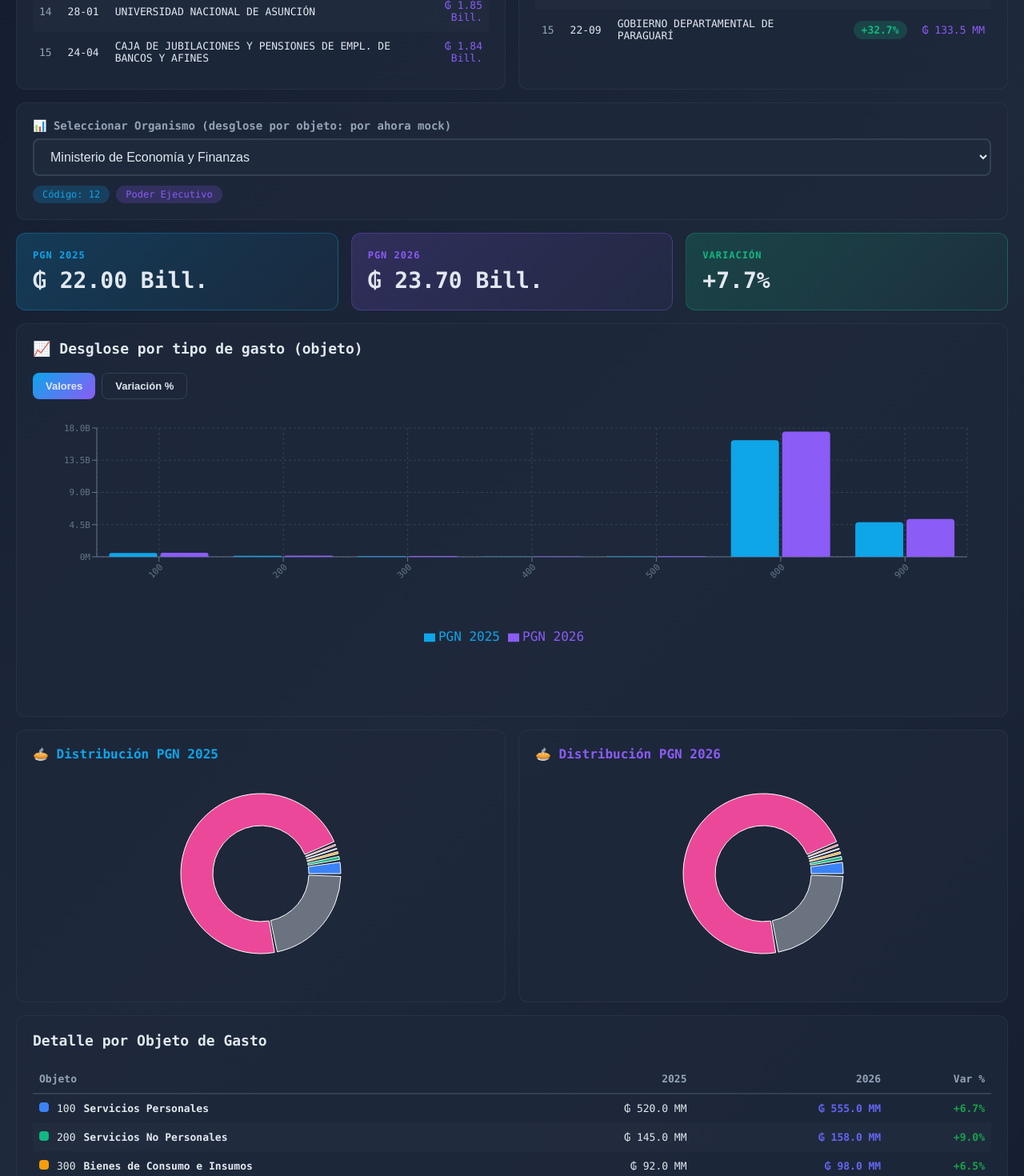
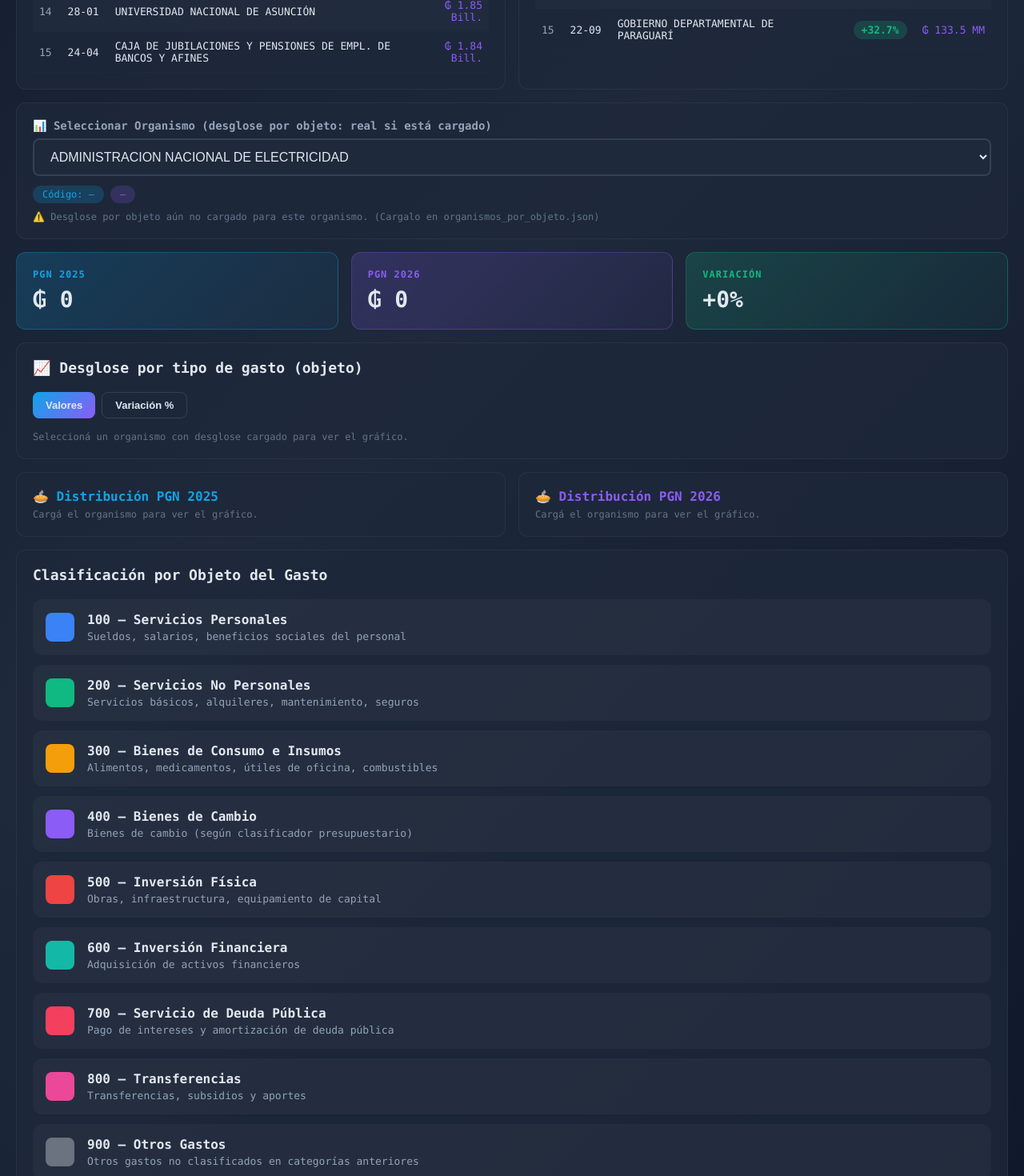
Before and after one commit to sfkaplan/Presupuesto_py, a React (Vite) app in the folder frontend/: page / in a window 1280 px wide. Shown: the part 960-2430 px from the top of the page at 80% size. Built offline with nearby package versions, Linux system fonts and the light colour scheme.

Commit message:
Update App.jsx

```diff
--- a/frontend/src/App.jsx
+++ b/frontend/src/App.jsx
@@ -12,7 +12,9 @@
   Pie,
   Cell
 } from "recharts";
+
 import pgn from "./data/pgn.json";
+import organismosPorObjeto from "./data/organismos_por_objeto.json";
 
 // =========================
 // Helpers
@@ -25,7 +27,8 @@
   return `₲ ${n.toLocaleString()}`;
 };
 
-const sumObj = (obj) => Object.values(obj || {}).reduce((a, b) => a + (Number(b) || 0), 0);
+const sumObj = (obj) =>
+  Object.values(obj || {}).reduce((a, b) => a + (Number(b) || 0), 0);
 
 const clampText = (s, max = 60) => {
   const str = String(s || "");
@@ -34,7 +37,6 @@
 
 // =========================
 // Objetos de gasto (FUENTE ÚNICA)
-// (con nombres correctos + descripciones)
 // =========================
 const objetosGasto = {
   100: {
@@ -54,7 +56,7 @@
   },
   400: {
     nombre: "Bienes de Cambio",
-    descripcion: "Bienes para la venta/producción/comercialización (según clasificador)",
+    descripcion: "Bienes de cambio (según clasificador presupuestario)",
     color: "#8b5cf6"
   },
   500: {
@@ -69,12 +71,12 @@
   },
   700: {
     nombre: "Servicio de Deuda Pública",
-    descripcion: "Pago de intereses y amortización de la deuda pública",
+    descripcion: "Pago de intereses y amortización de deuda pública",
     color: "#f43f5e"
   },
   800: {
     nombre: "Transferencias",
-    descripcion: "Transferencias a gobiernos, ONGs, subsidios sociales",
+    descripcion: "Transferencias, subsidios y aportes",
     color: "#ec4899"
   },
   900: {
@@ -85,37 +87,19 @@
 };
 
 // =========================
-// MOCK (por ahora) — desglose por objeto
-// Luego lo conectamos al Excel real
-// =========================
-const entidadesData = {
-  "Ministerio de Educación y Ciencias": {
-    codigo: "20",
-    nivel: "Poder Ejecutivo",
-    pgn2025: { 100: 5900000000000, 200: 2500000000000, 300: 735000000000, 400: 490000000000, 500: 220000000000, 700: 25000000000, 800: 0, 900: 0, 600: 0 },
-    pgn2026: { 100: 6100000000000, 200: 2500000000000, 300: 763000000000, 400: 508000000000, 500: 229000000000, 700: 25000000000, 800: 0, 900: 0, 600: 0 }
-  },
-  "Ministerio de Salud Pública": {
-    codigo: "21",
-    nivel: "Poder Ejecutivo",
-    pgn2025: { 100: 4150000000000, 200: 720000000000, 300: 3280000000000, 400: 485000000000, 500: 680000000000, 700: 0, 800: 185000000000, 900: 0, 600: 0 },
-    pgn2026: { 100: 4650000000000, 200: 850000000000, 300: 3520000000000, 400: 540000000000, 500: 780000000000, 700: 0, 800: 220000000000, 900: 0, 600: 0 }
-  },
-  "Ministerio de Economía y Finanzas": {
-    codigo: "12",
-    nivel: "Poder Ejecutivo",
-    pgn2025: { 100: 520000000000, 200: 145000000000, 300: 92000000000, 400: 38000000000, 500: 65000000000, 600: 0, 700: 0, 800: 16300000000000, 900: 4840000000000 },
-    pgn2026: { 100: 555000000000, 200: 158000000000, 300: 98000000000, 400: 42000000000, 500: 72000000000, 600: 0, 700: 0, 800: 17500000000000, 900: 5275000000000 }
-  }
-};
-
-// =========================
 // UI Components
 // =========================
 function RankTable({ title, subtitle, rows, type }) {
   return (
     <div className="card">
-      <div style={{ display: "flex", justifyContent: "space-between", alignItems: "baseline", gap: 12 }}>
+      <div
+        style={{
+          display: "flex",
+          justifyContent: "space-between",
+          alignItems: "baseline",
+          gap: 12
+        }}
+      >
         <div>
           <h3 className="h3">{title}</h3>
           <p className="muted">{subtitle}</p>
@@ -128,21 +112,27 @@
             <th style={{ textAlign: "right" }}>#</th>
             <th style={{ textAlign: "center" }}>Código</th>
             <th>Organismo</th>
-            {type === "var" ? <th style={{ textAlign: "right" }}>Var. %</th> : null}
+            {type === "var" ? (
+              <th style={{ textAlign: "right" }}>Var. %</th>
+            ) : null}
             <th style={{ textAlign: "right" }}>Monto 2026</th>
           </tr>
         </thead>
         <tbody>
           {rows.map((r, idx) => (
             <tr key={`${r.codigo || "NA"}-${idx}`}>
-              <td style={{ textAlign: "right", color: "#94a3b8" }}>{idx + 1}</td>
+              <td style={{ textAlign: "right", color: "#94a3b8" }}>
+                {idx + 1}
+              </td>
               <td style={{ textAlign: "center" }}>
                 <span className="mono">{r.codigo || "—"}</span>
               </td>
               <td>{clampText(r.organismo, 60)}</td>
               {type === "var" ? (
                 <td style={{ textAlign: "right" }}>
-                  <span className="pill-green">+{Number(r.variacion_pct || 0).toFixed(1)}%</span>
+                  <span className="pill-green">
+                    +{Number(r.variacion_pct || 0).toFixed(1)}%
+                  </span>
                 </td>
               ) : null}
               <td style={{ textAlign: "right", color: "#8b5cf6" }}>
@@ -156,7 +146,6 @@
   );
 }
 
-// 1) Tabla detalle por objeto de gasto (como tu imagen 1)
 function ObjetoGastoDetalleTable({ rows }) {
   return (
     <div className="card" style={{ marginTop: 16 }}>
@@ -193,14 +182,25 @@
 
               <td style={{ textAlign: "right" }}>{formatGs(d.monto_2025)}</td>
 
-              <td style={{ textAlign: "right", color: "#6366f1", fontWeight: 800 }}>
+              <td
+                style={{
+                  textAlign: "right",
+                  color: "#6366f1",
+                  fontWeight: 800
+                }}
+              >
                 {formatGs(d.monto_2026)}
               </td>
 
               <td
                 style={{
                   textAlign: "right",
-                  color: d.varPct > 0 ? "#16a34a" : d.varPct < 0 ? "#dc2626" : "#94a3b8",
+                  color:
+                    d.varPct > 0
+                      ? "#16a34a"
+                      : d.varPct < 0
+                      ? "#dc2626"
+                      : "#94a3b8",
                   fontWeight: 800
                 }}
               >
@@ -215,7 +215,6 @@
   );
 }
 
-// 2) Clasificación por objeto de gasto (como tu imagen 2)
 function ClasificacionObjetoGasto() {
   const codes = Object.keys(objetosGasto)
     .map((x) => Number(x))
@@ -252,7 +251,11 @@
                 <strong>
                   {codigo} — {obj.nombre}
                 </strong>
-                <div style={{ fontSize: 13, color: "#94a3b8", marginTop: 4 }}>{obj.descripcion}</div>
+                <div
+                  style={{ fontSize: 13, color: "#94a3b8", marginTop: 4 }}
+                >
+                  {obj.descripcion}
+                </div>
               </div>
             </div>
           );
@@ -293,14 +296,37 @@
       .slice(0, 15);
   }, [records]);
 
-  // Selector organismo (mock por ahora)
-  const entityKeys = useMemo(() => Object.keys(entidadesData).sort(), []);
-  const [selectedEntity, setSelectedEntity] = useState(entityKeys[0] || "");
+  // Selector: unión de ambos top-15
+  const selectableEntities = useMemo(() => {
+    const s = new Set();
+    top15Monto2026.forEach((r) => s.add(r.organismo));
+    top15VarPos.forEach((r) => s.add(r.organismo));
+    return Array.from(s).sort((a, b) => a.localeCompare(b));
+  }, [top15Monto2026, top15VarPos]);
+
+  const [selectedEntity, setSelectedEntity] = useState(() =>
+    selectableEntities.includes("Ministerio de Educación y Ciencias")
+      ? "Ministerio de Educación y Ciencias"
+      : selectableEntities[0] || ""
+  );
+
   const [comparisonMode, setComparisonMode] = useState("absoluto");
 
-  const entityData = entidadesData[selectedEntity];
+  // Data-driven organismos por objeto (JSON incremental)
+  const entidadesData = organismosPorObjeto?.organismos || {};
+  const entityRaw = entidadesData[selectedEntity]; // puede ser undefined
 
-  // Datos por objeto (para charts + tabla detalle)
+  // Compat shape con el resto del dashboard
+  const entityData = entityRaw
+    ? {
+        codigo: entityRaw.codigo,
+        nivel: entityRaw.nivel,
+        pgn2025: entityRaw.pgn?.["2025"] || {},
+        pgn2026: entityRaw.pgn?.["2026"] || {}
+      }
+    : undefined;
+
+  // Rows por objeto (para charts + tabla detalle)
   const objetoDetalleRows = useMemo(() => {
     if (!entityData) return [];
 
@@ -312,7 +338,9 @@
       .map((codigo) => {
         const m2025 = Number(entityData.pgn2025?.[codigo] ?? 0);
         const m2026 = Number(entityData.pgn2026?.[codigo] ?? 0);
-        const varPct = m2025 > 0 ? ((m2026 - m2025) / m2025) * 100 : m2026 > 0 ? 100 : 0;
+
+        const varPct =
+          m2025 > 0 ? ((m2026 - m2025) / m2025) * 100 : m2026 > 0 ? 100 : 0;
 
         return {
           codigo,
@@ -326,7 +354,6 @@
       .filter((d) => d.monto_2025 > 0 || d.monto_2026 > 0);
   }, [entityData]);
 
-  // Charts (usa códigos como etiquetas cortas y tooltips con nombre completo)
   const comparisonData = useMemo(() => {
     return objetoDetalleRows.map((d) => ({
       codigo: String(d.codigo),
@@ -342,12 +369,21 @@
     if (!entityData) return { total2025: 0, total2026: 0, variacion: 0 };
     const total2025 = sumObj(entityData.pgn2025);
     const total2026 = sumObj(entityData.pgn2026);
-    const variacion = total2025 > 0 ? ((total2026 - total2025) / total2025) * 100 : 0;
+    const variacion =
+      total2025 > 0 ? ((total2026 - total2025) / total2025) * 100 : 0;
     return { total2025, total2026, variacion: Number(variacion.toFixed(1)) };
   }, [entityData]);
 
-  const pieData2025 = comparisonData.map((d) => ({ name: `${d.codigo} ${d.nombre}`, value: d.pgn2025, color: d.color }));
-  const pieData2026 = comparisonData.map((d) => ({ name: `${d.codigo} ${d.nombre}`, value: d.pgn2026, color: d.color }));
+  const pieData2025 = comparisonData.map((d) => ({
+    name: `${d.codigo} ${d.nombre}`,
+    value: d.pgn2025,
+    color: d.color
+  }));
+  const pieData2026 = comparisonData.map((d) => ({
+    name: `${d.codigo} ${d.nombre}`,
+    value: d.pgn2026,
+    color: d.color
+  }));
 
   return (
     <div className="wrap">
@@ -356,10 +392,16 @@
           <div className="flag">🇵🇾</div>
           <div>
             <h1 className="title">Dashboard PGN Paraguay</h1>
-            <p className="subtitle">Análisis Comparativo del Presupuesto General de la Nación 2025 vs 2026</p>
+            <p className="subtitle">
+              Análisis Comparativo del Presupuesto General de la Nación 2025 vs
+              2026
+            </p>
           </div>
         </div>
-        <p className="small">Fuente: MEF | SITUFIN — Rankings desde Excel (→ JSON)</p>
+        <p className="small">
+          Fuente: MEF | SITUFIN — Rankings desde Excel (→ JSON). Desgloses por
+          objeto: carga incremental.
+        </p>
       </div>
 
       {/* Rankings */}
@@ -380,9 +422,15 @@
 
       {/* Selector organismo */}
       <div className="card" style={{ marginTop: 16 }}>
-        <label className="label">📊 Seleccionar Organismo (desglose por objeto: por ahora mock)</label>
-        <select value={selectedEntity} onChange={(e) => setSelectedEntity(e.target.value)}>
-          {entityKeys.map((k) => (
+        <label className="label">
+          📊 Seleccionar Organismo (desglose por objeto: real si está cargado)
+        </label>
+
+        <select
+          value={selectedEntity}
+          onChange={(e) => setSelectedEntity(e.target.value)}
+        >
+          {selectableEntities.map((k) => (
             <option key={k} value={k}>
               {k}
             </option>
@@ -390,9 +438,18 @@
         </select>
 
         <div className="chips">
-          <span className="chip chip-blue">Código: {entityData?.codigo ?? "—"}</span>
+          <span className="chip chip-blue">
+            Código: {entityData?.codigo ?? "—"}
+          </span>
           <span className="chip chip-purple">{entityData?.nivel ?? "—"}</span>
         </div>
+
+        {!entityData && (
+          <div className="muted" style={{ marginTop: 10 }}>
+            ⚠️ Desglose por objeto aún no cargado para este organismo. (Cargalo
+            en <span className="mono">organismos_por_objeto.json</span>)
+          </div>
+        )}
       </div>
 
       {/* KPIs */}
@@ -405,8 +462,14 @@
           <div className="kpiLabel purple">PGN 2026</div>
           <div className="kpiValue">{formatGs(totalData.total2026)}</div>
         </div>
-        <div className={`card ${totalData.variacion >= 0 ? "cardGreen" : "cardRed"}`}>
-          <div className={`kpiLabel ${totalData.variacion >= 0 ? "green" : "red"}`}>Variación</div>
+        <div
+          className={`card ${totalData.variacion >= 0 ? "cardGreen" : "cardRed"}`}
+        >
+          <div
+            className={`kpiLabel ${totalData.variacion >= 0 ? "green" : "red"}`}
+          >
+            Variación
+          </div>
           <div className="kpiValue">
             {totalData.variacion >= 0 ? "+" : ""}
             {totalData.variacion}%
@@ -419,46 +482,99 @@
         <h2 className="h2">📈 Desglose por tipo de gasto (objeto)</h2>
 
         <div className="btnrow">
-          <button className={comparisonMode === "absoluto" ? "active" : ""} onClick={() => setComparisonMode("absoluto")}>
+          <button
+            className={comparisonMode === "absoluto" ? "active" : ""}
+            onClick={() => setComparisonMode("absoluto")}
+          >
             Valores
           </button>
-          <button className={comparisonMode === "variacion" ? "active" : ""} onClick={() => setComparisonMode("variacion")}>
+          <button
+            className={comparisonMode === "variacion" ? "active" : ""}
+            onClick={() => setComparisonMode("variacion")}
+          >
             Variación %
           </button>
         </div>
 
+        {!entityData ? (
+          <div className="muted" style={{ marginTop: 10 }}>
+            Seleccioná un organismo con desglose cargado para ver el gráfico.
+          </div>
+        ) : (
           <div style={{ height: 360 }}>
             <ResponsiveContainer width="100%" height="100%">
               {comparisonMode === "absoluto" ? (
-              <BarChart data={comparisonData} margin={{ top: 20, right: 30, left: 20, bottom: 70 }}>
+                <BarChart
+                  data={comparisonData}
+                  margin={{ top: 20, right: 30, left: 20, bottom: 70 }}
+                >
                   <CartesianGrid strokeDasharray="3 3" stroke="#334155" />
-                {/* EJE X: mostramos el CÓDIGO (corto y sin truncar nombres) */}
-                <XAxis dataKey="codigo" angle={-45} textAnchor="end" fontSize={11} stroke="#64748b" height={90} />
+                  <XAxis
+                    dataKey="codigo"
+                    angle={-45}
+                    textAnchor="end"
+                    fontSize={11}
+                    stroke="#64748b"
+                    height={90}
+                  />
                   <YAxis
                     stroke="#64748b"
                     fontSize={11}
-                  tickFormatter={(v) => (v >= 1e12 ? `${(v / 1e12).toFixed(1)}B` : v >= 1e9 ? `${(v / 1e9).toFixed(0)}MM` : `${(v / 1e6).toFixed(0)}M`)}
+                    tickFormatter={(v) =>
+                      v >= 1e12
+                        ? `${(v / 1e12).toFixed(1)}B`
+                        : v >= 1e9
+                        ? `${(v / 1e9).toFixed(0)}MM`
+                        : `${(v / 1e6).toFixed(0)}M`
+                    }
                   />
-                {/* Tooltip: muestra NOMBRE COMPLETO */}
                   <Tooltip
-                  contentStyle={{ background: "#1e293b", border: "1px solid #334155", borderRadius: 10 }}
-                  formatter={(v, name, ctx) => [formatGs(v), name]}
+                    contentStyle={{
+                      background: "#1e293b",
+                      border: "1px solid #334155",
+                      borderRadius: 10
+                    }}
+                    formatter={(v, name) => [formatGs(v), name]}
                     labelFormatter={(label, payload) => {
                       const row = payload?.[0]?.payload;
                       return row ? `${row.codigo} — ${row.nombre}` : label;
                     }}
                   />
                   <Legend />
-                <Bar dataKey="pgn2025" name="PGN 2025" fill="#0ea5e9" radius={[4, 4, 0, 0]} />
-                <Bar dataKey="pgn2026" name="PGN 2026" fill="#8b5cf6" radius={[4, 4, 0, 0]} />
+                  <Bar
+                    dataKey="pgn2025"
+                    name="PGN 2025"
+                    fill="#0ea5e9"
+                    radius={[4, 4, 0, 0]}
+                  />
+                  <Bar
+                    dataKey="pgn2026"
+                    name="PGN 2026"
+                    fill="#8b5cf6"
+                    radius={[4, 4, 0, 0]}
+                  />
                 </BarChart>
               ) : (
-              <BarChart data={comparisonData} margin={{ top: 20, right: 30, left: 20, bottom: 70 }}>
+                <BarChart
+                  data={comparisonData}
+                  margin={{ top: 20, right: 30, left: 20, bottom: 70 }}
+                >
                   <CartesianGrid strokeDasharray="3 3" stroke="#334155" />
-                <XAxis dataKey="codigo" angle={-45} textAnchor="end" fontSize={11} stroke="#64748b" height={90} />
+                  <XAxis
+                    dataKey="codigo"
+                    angle={-45}
+                    textAnchor="end"
+                    fontSize={11}
+                    stroke="#64748b"
+                    height={90}
+                  />
                   <YAxis stroke="#64748b" fontSize={11} unit="%" />
                   <Tooltip
-                  contentStyle={{ background: "#1e293b", border: "1px solid #334155", borderRadius: 10 }}
+                    contentStyle={{
+                      background: "#1e293b",
+                      border: "1px solid #334155",
+                      borderRadius: 10
+                    }}
                     formatter={(v) => `${v}%`}
                     labelFormatter={(label, payload) => {
                       const row = payload?.[0]?.payload;
@@ -467,63 +583,102 @@
                   />
                   <Bar dataKey="variacion" name="Variación %" radius={[4, 4, 0, 0]}>
                     {comparisonData.map((entry, index) => (
-                    <Cell key={`c-${index}`} fill={entry.variacion >= 0 ? "#10b981" : "#ef4444"} />
+                      <Cell
+                        key={`c-${index}`}
+                        fill={entry.variacion >= 0 ? "#10b981" : "#ef4444"}
+                      />
                     ))}
                   </Bar>
                 </BarChart>
               )}
             </ResponsiveContainer>
           </div>
+        )}
       </div>
 
       {/* Pies */}
       <div className="grid2">
         <div className="card">
           <h3 className="h3 blue">🥧 Distribución PGN 2025</h3>
+          {!entityData ? (
+            <div className="muted">Cargá el organismo para ver el gráfico.</div>
+          ) : (
             <div style={{ height: 280 }}>
               <ResponsiveContainer width="100%" height="100%">
                 <PieChart>
-                <Pie data={pieData2025} cx="50%" cy="50%" innerRadius={60} outerRadius={100} paddingAngle={2} dataKey="value">
+                  <Pie
+                    data={pieData2025}
+                    cx="50%"
+                    cy="50%"
+                    innerRadius={60}
+                    outerRadius={100}
+                    paddingAngle={2}
+                    dataKey="value"
+                  >
                     {pieData2025.map((entry, index) => (
                       <Cell key={`p25-${index}`} fill={entry.color} />
                     ))}
                   </Pie>
                   <Tooltip
-                  contentStyle={{ background: "#1e293b", border: "1px solid #334155", borderRadius: 10, fontSize: 12 }}
+                    contentStyle={{
+                      background: "#1e293b",
+                      border: "1px solid #334155",
+                      borderRadius: 10,
+                      fontSize: 12
+                    }}
                     formatter={(v) => formatGs(v)}
                   />
                 </PieChart>
               </ResponsiveContainer>
             </div>
+          )}
         </div>
 
         <div className="card">
           <h3 className="h3 purple">🥧 Distribución PGN 2026</h3>
+          {!entityData ? (
+            <div className="muted">Cargá el organismo para ver el gráfico.</div>
+          ) : (
             <div style={{ height: 280 }}>
               <ResponsiveContainer width="100%" height="100%">
                 <PieChart>
-                <Pie data={pieData2026} cx="50%" cy="50%" innerRadius={60} outerRadius={100} paddingAngle={2} dataKey="value">
+                  <Pie
+                    data={pieData2026}
+                    cx="50%"
+                    cy="50%"
+                    innerRadius={60}
+                    outerRadius={100}
+                    paddingAngle={2}
+                    dataKey="value"
+                  >
                     {pieData2026.map((entry, index) => (
                       <Cell key={`p26-${index}`} fill={entry.color} />
                     ))}
                   </Pie>
                   <Tooltip
-                  contentStyle={{ background: "#1e293b", border: "1px solid #334155", borderRadius: 10, fontSize: 12 }}
+                    contentStyle={{
+                      background: "#1e293b",
+                      border: "1px solid #334155",
+                      borderRadius: 10,
+                      fontSize: 12
+                    }}
                     formatter={(v) => formatGs(v)}
                   />
                 </PieChart>
               </ResponsiveContainer>
             </div>
+          )}
         </div>
       </div>
 
-      {/* ✅ NUEVO: Tabla Detalle por Objeto (imagen 1) */}
-      <ObjetoGastoDetalleTable rows={objetoDetalleRows} />
-
-      {/* ✅ NUEVO: Clasificación por Objeto (imagen 2) */}
+      {/* Tablas nuevas */}
+      {entityData && <ObjetoGastoDetalleTable rows={objetoDetalleRows} />}
       <ClasificacionObjetoGasto />
 
-      <div className="footer">✅ UI React completa. Nombres de objetos corregidos. Tablas nuevas agregadas.</div>
+      <div className="footer">
+        ✅ Rankings desde Excel→JSON. ✅ Desgloses por objeto: JSON incremental por
+        organismo.
+      </div>
     </div>
   );
 }
```
Lines whose indentation alone changed are shown as unchanged.
